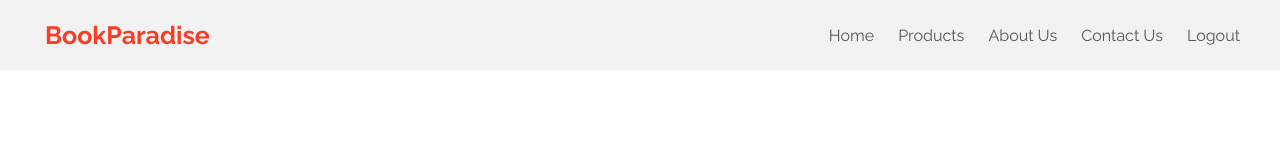
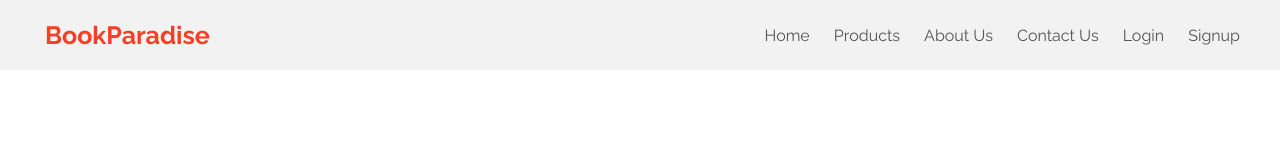
Before and after one commit to ows-ali/BookParadise, a plain HTML site: page about.html in a window 1280 px wide. Shown: the top 160 px of the page. Drawn offline with Linux system fonts and the light colour scheme.

Commit message:
bugfix for logout button

```diff
--- a/about.html
+++ b/about.html
@@ -82,7 +82,7 @@
             logoutBtn = document.getElementById("logout")
             signupBtn = document.getElementById("signup")
             loggedIn=localStorage.getItem("loggedIn")
-            if (loggedIn==="0"){
+            if (loggedIn == undefined || loggedIn==0){
                 loginBtn.style.display = "inline-block"
                 signupBtn.style.display = "inline-block"
             }
```
Also changed, not shown: contact.html (+1 -1 lines), login.html (+1 -1 lines), signup.html (+1 -1 lines).
